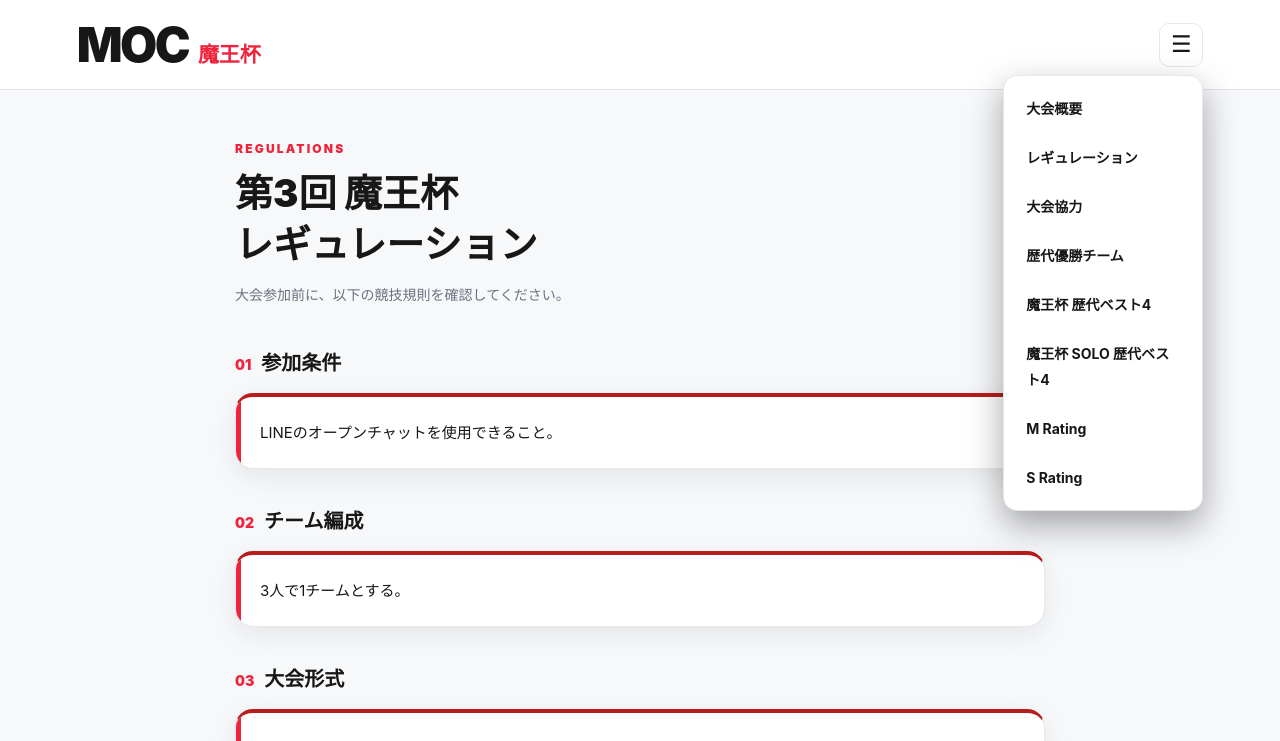
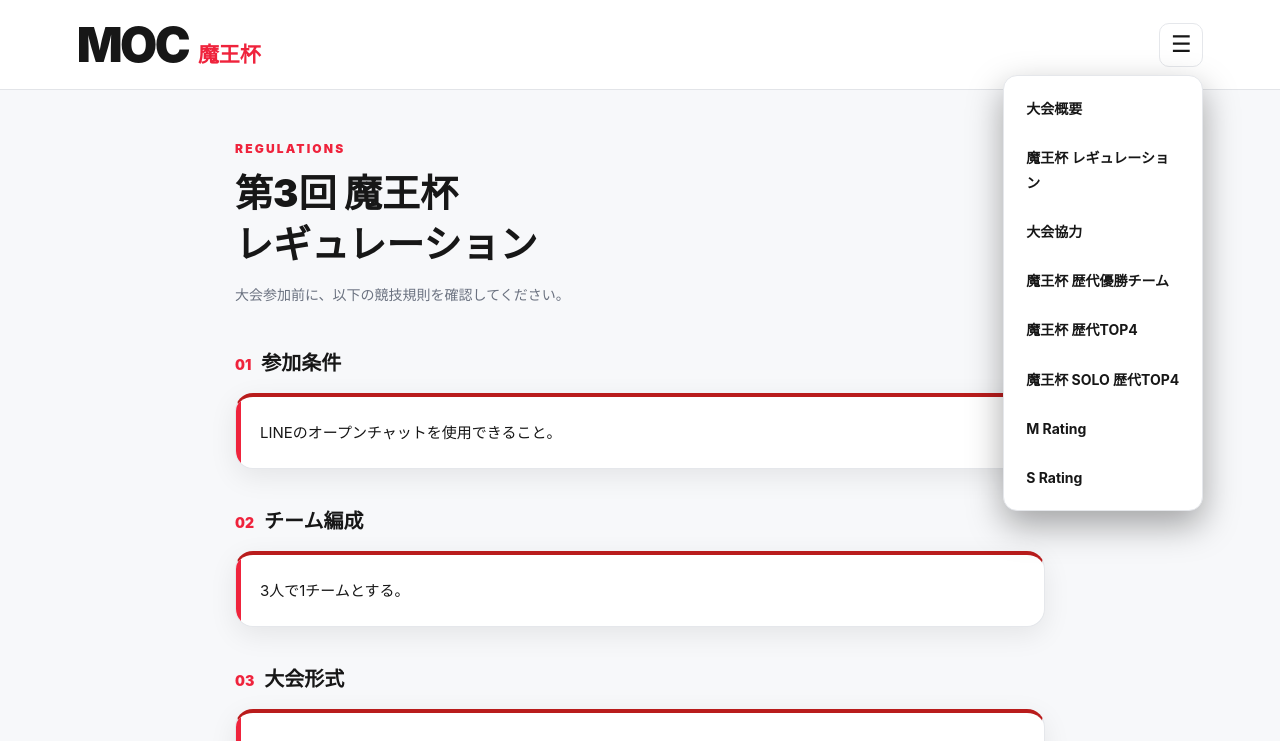
Before and after one commit to MaOuCup/maouhai, a plain HTML site: page regulations.html in a window 1280 px wide. Both pictures are taken after a click on the button "メニュー". Shown: the top 741 px of the page. Drawn offline with Linux system fonts and the light colour scheme.

Commit message:
Update regulations.html

```diff
--- a/regulations.html
+++ b/regulations.html
@@ -298,11 +298,11 @@ h1 {
       id="navMenu"
       aria-label="サイトメニュー">
       <a href="index.html">大会概要</a>
-      <a href="regulations.html">レギュレーション</a>
+      <a href="regulations.html">魔王杯 レギュレーション</a>
       <a href="contributors">大会協力</a>
-      <a href="champions.html">歴代優勝チーム</a>
-      <a href="results.html">魔王杯 歴代ベスト4</a>
-      <a href="solo-results.html">魔王杯 SOLO 歴代ベスト4</a>
+      <a href="champions.html">魔王杯 歴代優勝チーム</a>
+      <a href="results.html">魔王杯 歴代TOP4</a>
+      <a href="solo-results.html">魔王杯 SOLO 歴代TOP4</a>
       <a href="rating.html">M Rating</a>
       <a href="s-rating.html">S Rating</a>
     </nav>
```
